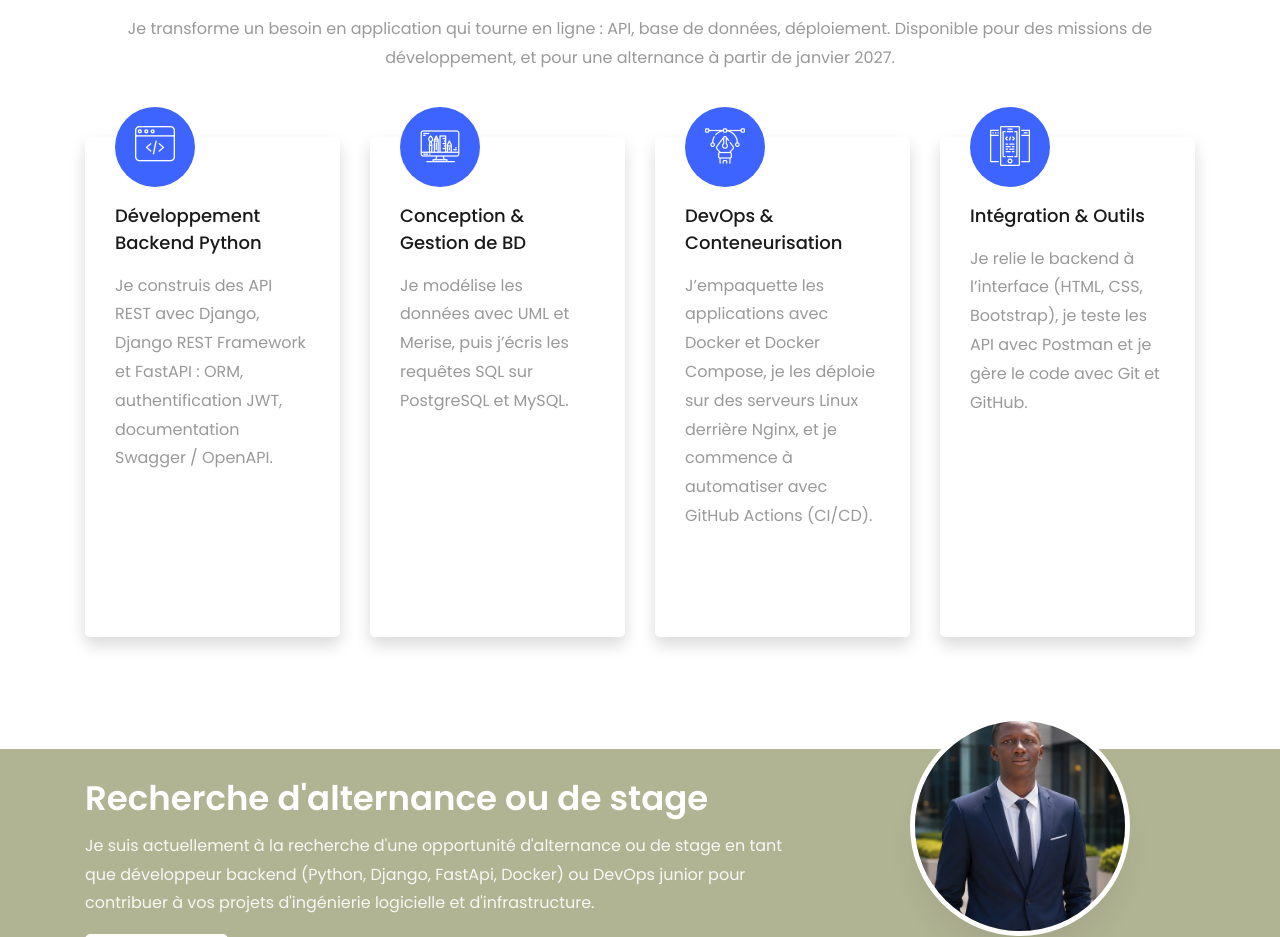
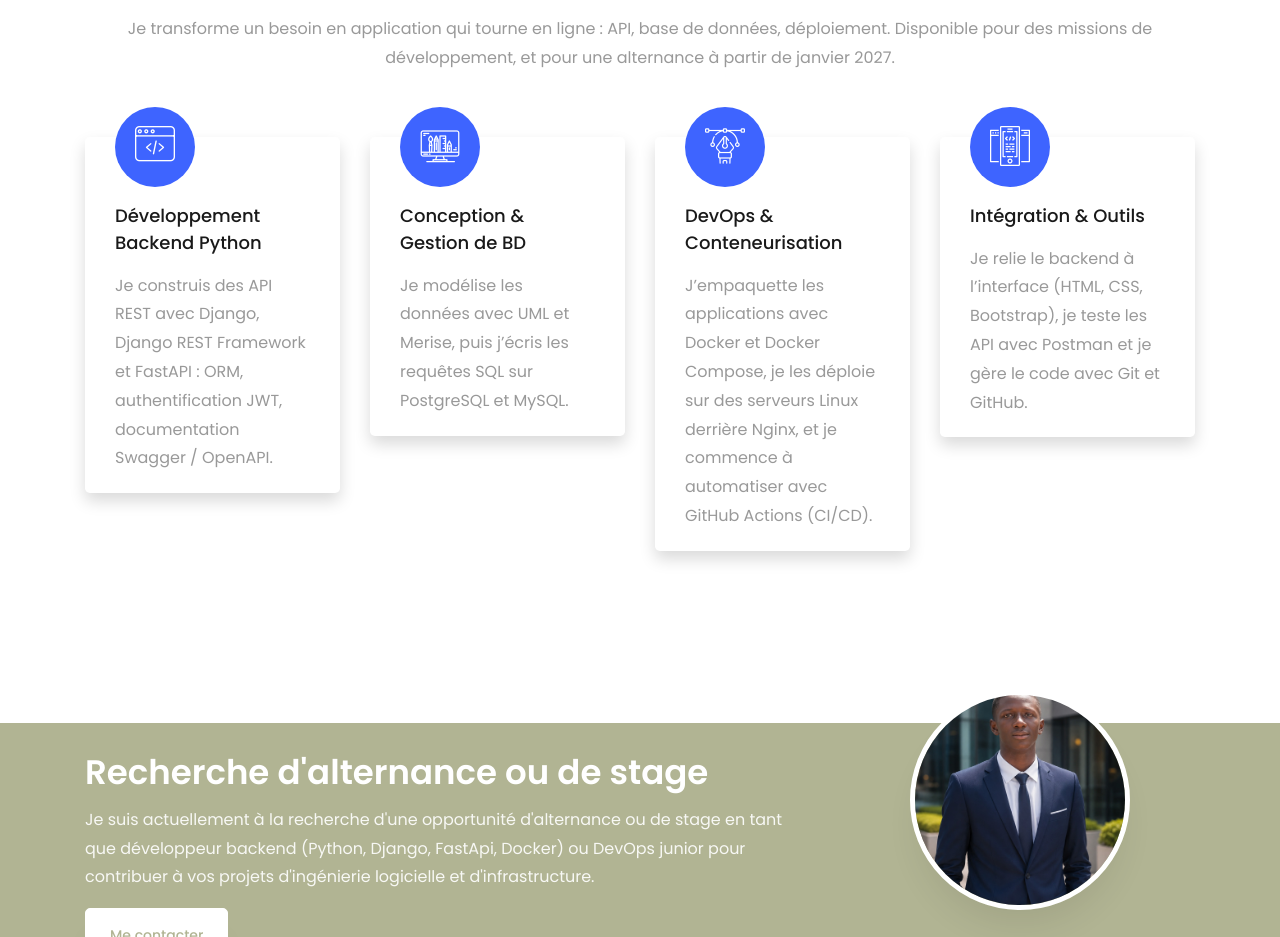
Before and after one commit to Webbymamadou/mon_portofolio, a React (Vite) app: page / in a window 1280 px wide. Shown: the part 3560-4497 px from the top of the page. Built offline with nearby package versions, Linux system fonts and the light colour scheme.

Commit message:
mise a jour des inforùations

```diff
--- a/src/components/Services.jsx
+++ b/src/components/Services.jsx
@@ -68,7 +68,7 @@ export default function Services() {
             >
               <div
                 className="media block-6 services d-block bg-white rounded-lg shadow"
-                style={{ height: '100%' }}
+                style={{ paddingBottom: '20px' }}
               >
                 <div
                   className="icon d-flex align-items-center justify-content-center"
@@ -76,11 +76,12 @@ export default function Services() {
                 >
                   <span className={service.icon}></span>
                 </div>
-                <div className="media-body">
+                <div className="media-body" style={{ paddingBottom: 0 }}>
                   <h3 className="heading mb-3">{service.title}</h3>
-                  <p>{service.desc}</p>
+                  <p className="mb-0">{service.desc}</p>
                 </div>
               </div>
+
             </motion.div>
           ))}
         </motion.div>
```
